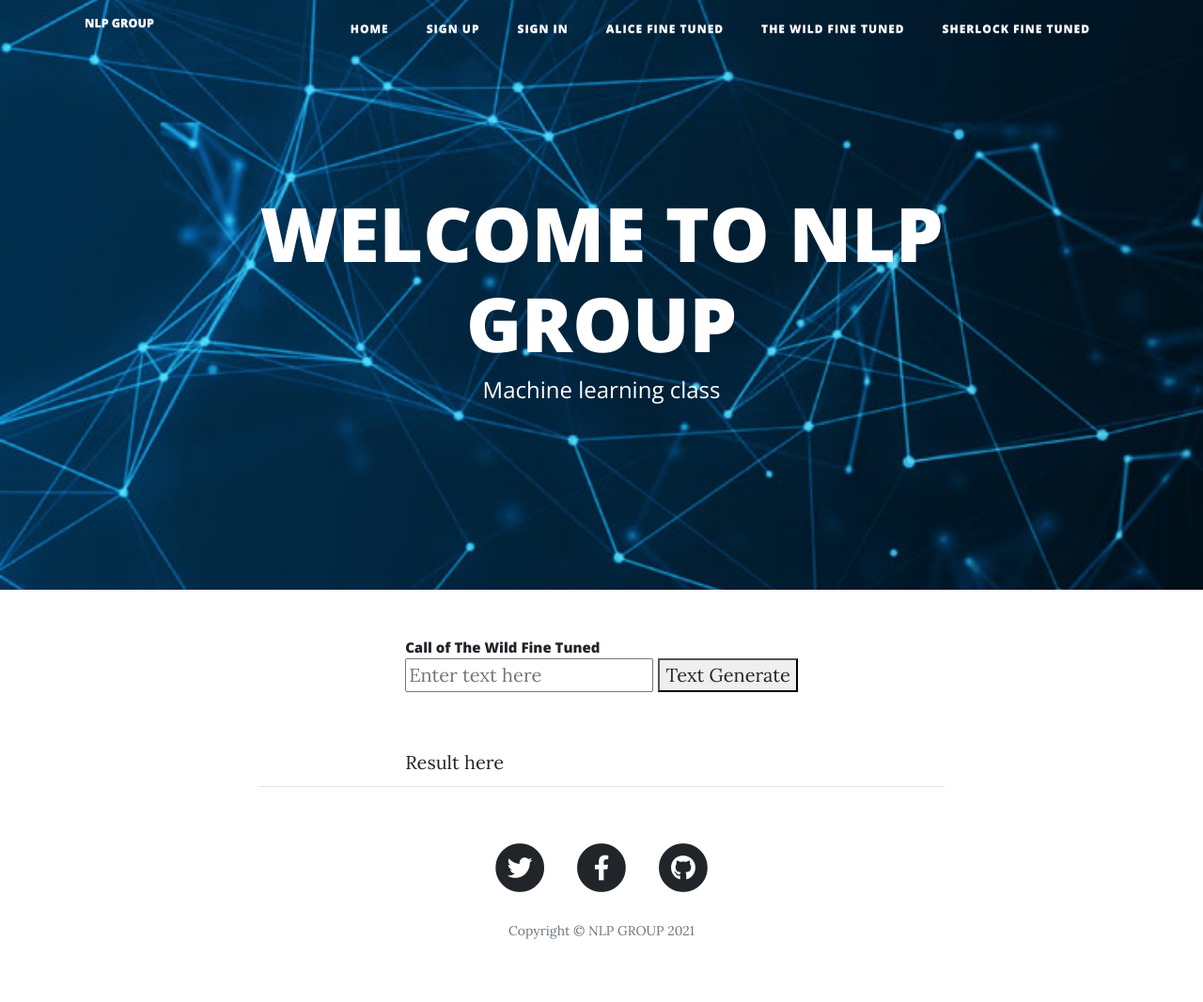
After one commit to vohuy1894/NLP_Group, a Flask app: page /gpt1 in a window 1280 px wide. The commit adds this page. Shown: the whole page at 94% size. Run offline with Flask 2, Linux system fonts and the light colour scheme; some libraries are stand-ins or nearby versions.

Commit message:
add call of the wild fine tuned model and sherlock home fine tuned model

```diff
--- a/project/routes.py
+++ b/project/routes.py
@@ -13,7 +13,12 @@ import os
 from transformers import pipeline
 import torch
 
-generator = pipeline('text-generation', model='nlrgroup/Alice_fine_tuned', tokenizer='xlnet-base-cased')
+#Access Alice fine tuned model from huggingface.co
+alicew = pipeline('text-generation', model='nlrgroup/Alice_fine_tuned', tokenizer='xlnet-base-cased')
+#Access Call of the wild fine tuned model from huggingface.co
+wild = pipeline('text-generation', model='CoffeeAddict93/gpt1-call-of-the-wild', tokenizer='openai-gpt')
+#Access Sherlockhome fine tuned model from huggingface.co
+sherlock = pipeline('text-generation', model='MisterFavourite/Sherlock_Holmes_fine_tuned', tokenizer='gpt2')
 output_text = "Result here"
 # Get the user database for routes
 @app.shell_context_processor
@@ -70,13 +75,38 @@ def signin():
             flash('Login Unsuccessful. Please check username and password', 'danger')
     return render_template('signin.html', form=form)
 
+#Route of Alice fine tune model
 @app.route('/alice')
 def alice():
     return render_template('xlnet_base_cased.html', output_text=output_text)
 
+#Route of Alice fine tune model's result
 @app.route('/aft', methods=['GET', 'POST'])
 def aft():
     text = request.form['a']
-    output_text = generator(text, max_length=200)[0]['generated_text']
-    print(output_text)
+    output_text = alicew(text, max_length=200)[0]['generated_text']
     return render_template('xlnet_base_cased.html', output_text=output_text)
+
+#Route of Call of the wild
+@app.route('/gpt1')
+def gpt1():
+    return render_template('gpt1.html', output_text=output_text)
+
+#Route of Call of the wild model's result
+@app.route('/cotw', methods=['GET', 'POST'])
+def cotw():
+    text = request.form['b']
+    output_text = wild(text, max_length=200)[0]['generated_text']
+    return render_template('gpt1.html', output_text=output_text)
+
+#Route of Call of the wild
+@app.route('/gpt2')
+def gpt2():
+    return render_template('gpt2.html', output_text=output_text)
+
+#Route of Call of the wild model's result
+@app.route('/sherlock', methods=['GET', 'POST'])
+def sherlockhome():
+    text = request.form['c']
+    output_text = sherlock(text, max_length=200)[0]['generated_text']
+    return render_template('gpt2.html', output_text=output_text)
--- a/project/templates/base.html
+++ b/project/templates/base.html
@@ -54,8 +54,14 @@
                         <a class="nav-link" href="{{ url_for('signin') }}">Sign In</a>
                     </li>
                     <li class="nav-item">
-                      <a class="nav-link" href="{{ url_for('alice') }}">Xlnet-base-cased model</a>
+                      <a class="nav-link" href="{{ url_for('alice') }}">Alice Fine Tuned</a>
                   </li>
+                  <li class="nav-item">
+                    <a class="nav-link" href="{{ url_for('gpt1') }}">The Wild Fine TUned</a>
+                </li>
+                <li class="nav-item">
+                  <a class="nav-link" href="{{ url_for('gpt2') }}">Sherlock Fine Tuned</a>
+              </li>
 
 
                 </ul>
--- /dev/null
+++ b/project/templates/gpt1.html
@@ -0,0 +1,33 @@
+{%extends "base.html"%}
+{%block title%}
+  <title>Home</title>
+{%endblock%}
+<body>
+  {%block content%}
+  <!-- Main Content -->
+
+  <div class="container">
+
+    <div class="row">
+      <div class="col-lg-15 col-md-20 mx-auto">
+        <h4 class="modal-title">Call of The Wild Fine Tuned</h4>
+        <form action="{{ url_for('aft') }}" method="post">
+            <input type="text" name="a" placeholder="Enter text here"/>
+            <button type="submit">Text Generate</button>
+        </form>
+
+       <br>
+       <br>
+       {{ output_text }}
+
+      </div>
+    </div>
+  </div>
+
+  <hr>
+
+
+{%endblock%}
+</body>
+
+</html>
```
Also changed, not shown: project/templates/gpt2.html (added, +33 -0 lines), README.md.
